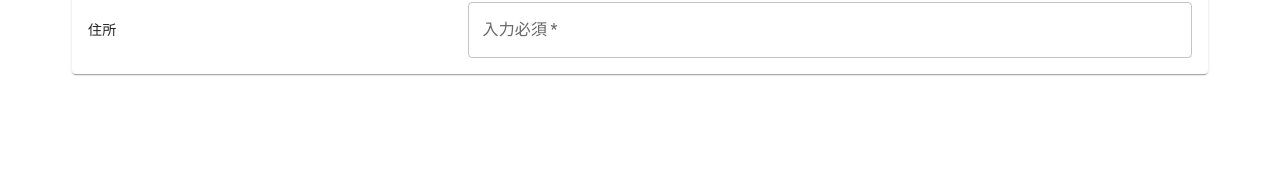
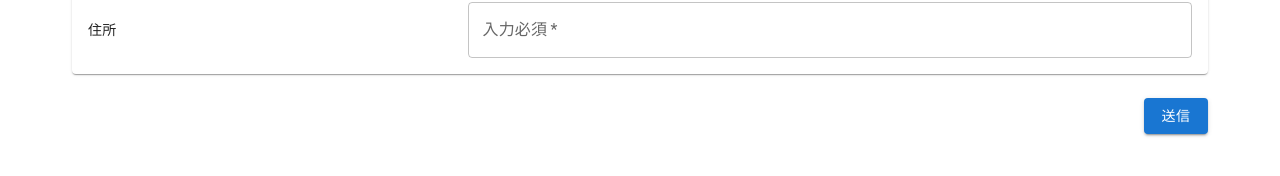
Before and after one commit to sopuro3/klend-front, a React (Vite) app: page /reception/borrow in a window 1280 px wide. Shown: the part 426-602 px from the top of the page. Built offline with nearby package versions, Linux system fonts and the light colour scheme.

Commit message:
chore:ボタンが生えた

```diff
--- a/src/pages/needs-form/NeedsForm.tsx
+++ b/src/pages/needs-form/NeedsForm.tsx
@@ -17,6 +17,7 @@ import TableHead from "@mui/material/TableHead";
 import TableRow from "@mui/material/TableRow";
 import Paper from "@mui/material/Paper";
 import TextField from "@mui/material/TextField";
+import { Button } from "@mui/material";
 function createData(
     name: string,
     type:
@@ -37,6 +38,7 @@ const rows = [
 
 export function BasicTable() {
     return (
+        <>
             <TableContainer component={Paper}>
                 <Table className="single-row-table" aria-label="simple table">
                     <TableHead>
@@ -72,5 +74,12 @@ export function BasicTable() {
                     </TableBody>
                 </Table>
             </TableContainer>
+            <br></br>
+            <div style={{ display: "flex" }}>
+                <Button variant="contained" sx={{ marginLeft: "auto" }}>
+                    送信
+                </Button>
+            </div>
+        </>
     );
 }
```
Lines whose indentation alone changed are shown as unchanged.
